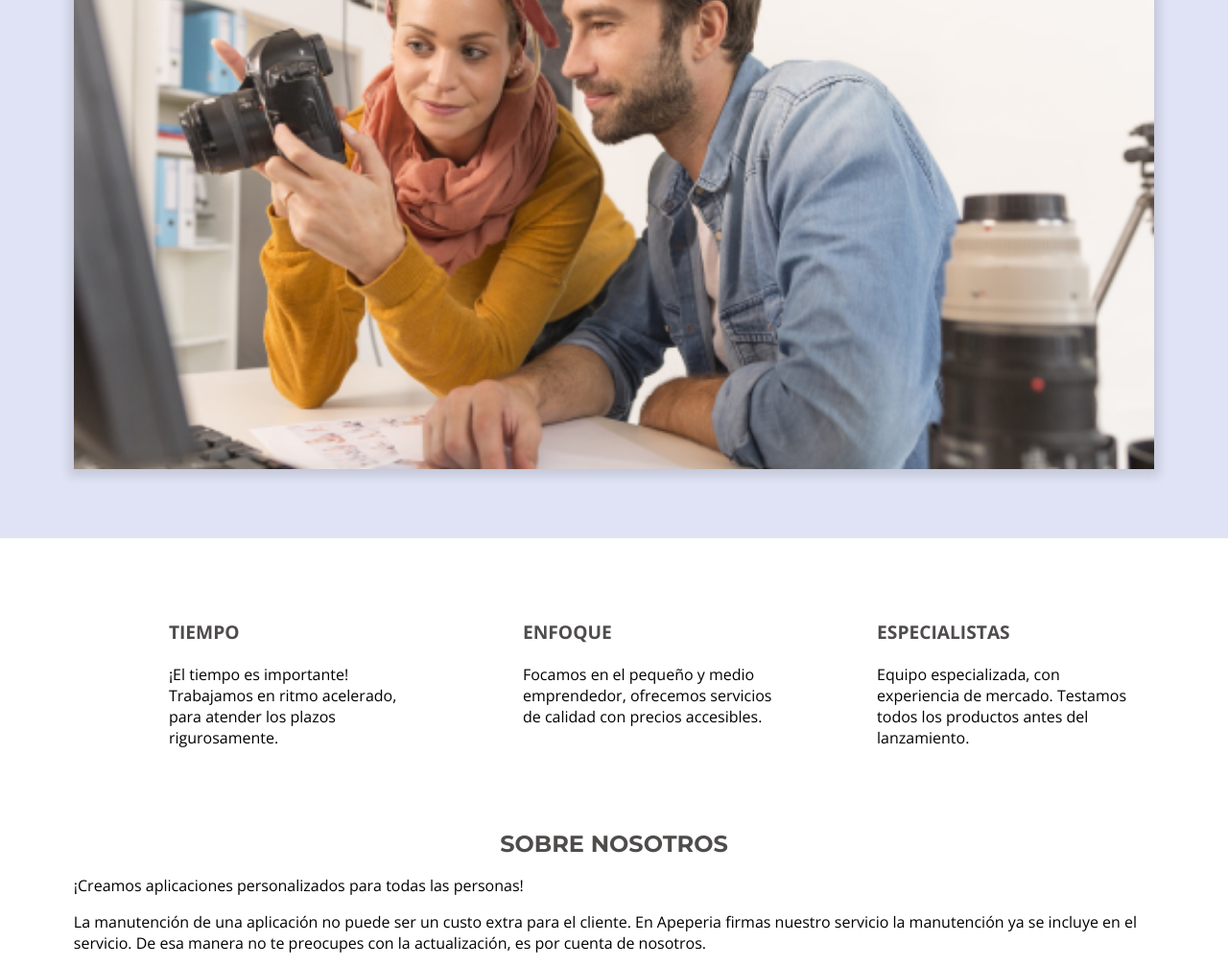
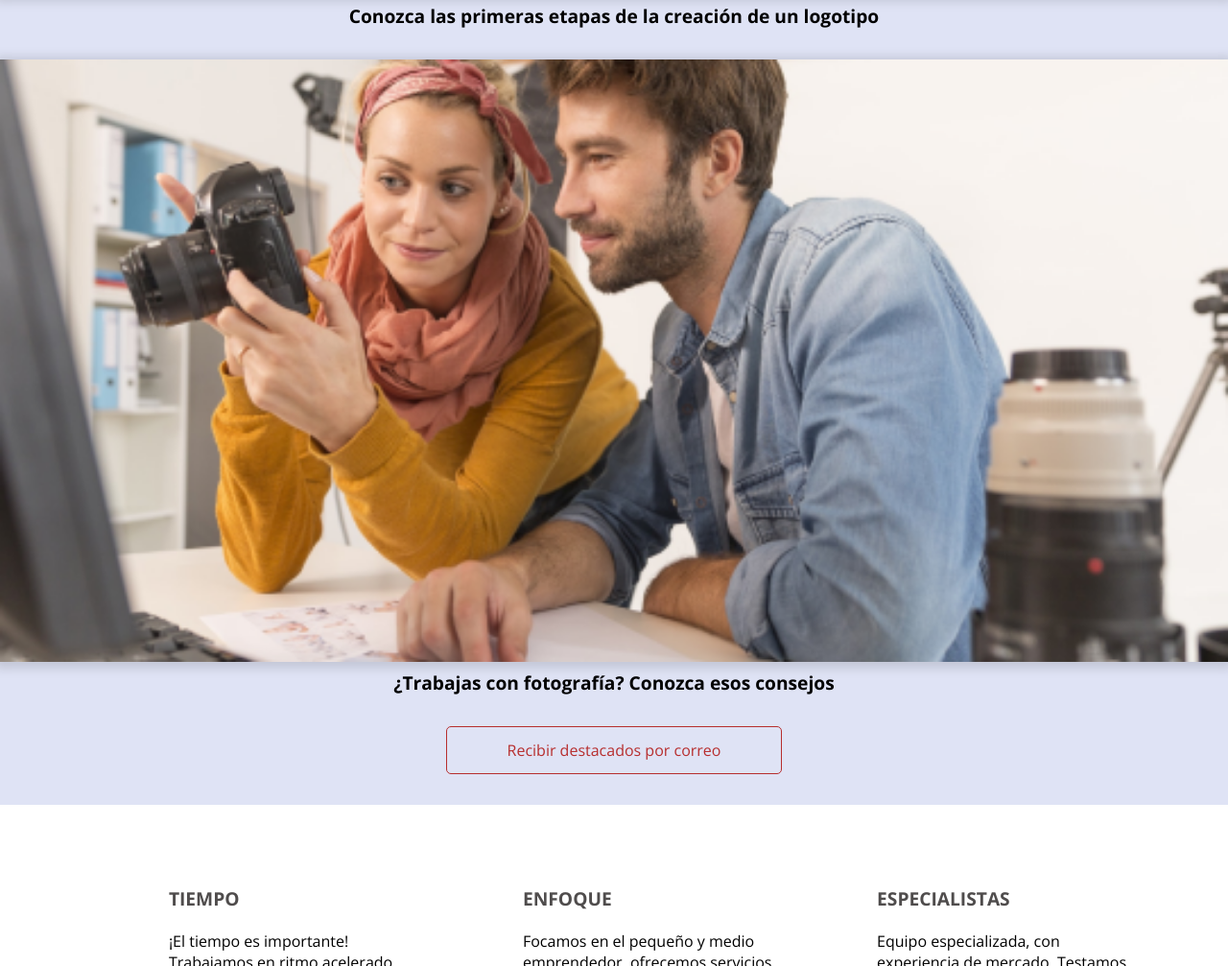
Before and after one commit to germandcb/apeperia, a plain HTML site: page index.html in a window 1280 px wide. Shown: the part 1134-2141 px from the top of the page at 96% size. Drawn offline with nearby package versions, Linux system fonts and the light colour scheme.

Commit message:
Modificando sección de destacados

```diff
--- a/css/destacados.css
+++ b/css/destacados.css
@@ -7,7 +7,7 @@
 .destacados__titulo {
     color: var(--fuente-ceniza-claro);
     font-weight: 700;
-    font-size: 11.5rem;
+    font-size: 1.5rem;
     font-family: var(--montserrat);
     text-transform: uppercase;
     text-align: center;
@@ -22,7 +22,19 @@
 }
 
 .destacados__panel-imagen {
-    width: 100%;
+    width: 100vw;
     box-shadow: 0 2px 10px 5px #00000020;
     margin-bottom: .5rem;
 }
+
+.destacados__panel-texto {
+    font-weight: 700;
+    font-size: 1.2rem;
+    line-height: normal;
+}
+
+.destacados__boton {
+    color: var(--boton-rojo);
+    border-color: var(--boton-rojo);
+    margin: 0 auto;
+}
--- a/index.html
+++ b/index.html
@@ -38,19 +38,20 @@
 			<a class="llamada__boton boton" href="">Conozca los planes</a>
 		</section>
 		<section class="destacados container">
-			<h2 class="destacados__titulo"></h2>
+			<h2 class="destacados__titulo">Destacados</h2>
 			<a href="#">
 				<figure class="destacados__panel">
-					<img src="img/empezando-a-crear-logo.png" alt="" class="destacados__panel-imagen">
-					<figC class="destacados__panel-texto"></figC>
+					<img src="img/empezando-a-crear-logo.png" alt="Painel de la publicación sobre la creación del logotipo" class="destacados__panel-imagen">
+					<figC class="destacados__panel-texto">Conozca las primeras etapas de la creación de un logotipo</figC>
 				</figure>
 			</a>
 			<a href="#">
 				<figure class="destacados__panel">
-					<img src="img/sugestiones-fotografias.png" alt="" class="destacados__panel-imagen">
-					<figC class="destacados__panel-texto"></figC>
+					<img src="img/sugestiones-fotografias.png" alt="Painel de la publicación sobre consejos de fotografía" class="destacados__panel-imagen">
+					<figC class="destacados__panel-texto">¿Trabajas con fotografía? Conozca esos consejos</figC>
 				</figure>
-			</a><a href="" class="destacados__boton"></a>
+			</a>
+			<a href="#" class="destacados__boton boton">Recibir destacados por correo</a>
 		</section>
 		<section class="diferenciales container">
 			<ul class="diferenciales__lista">
```
